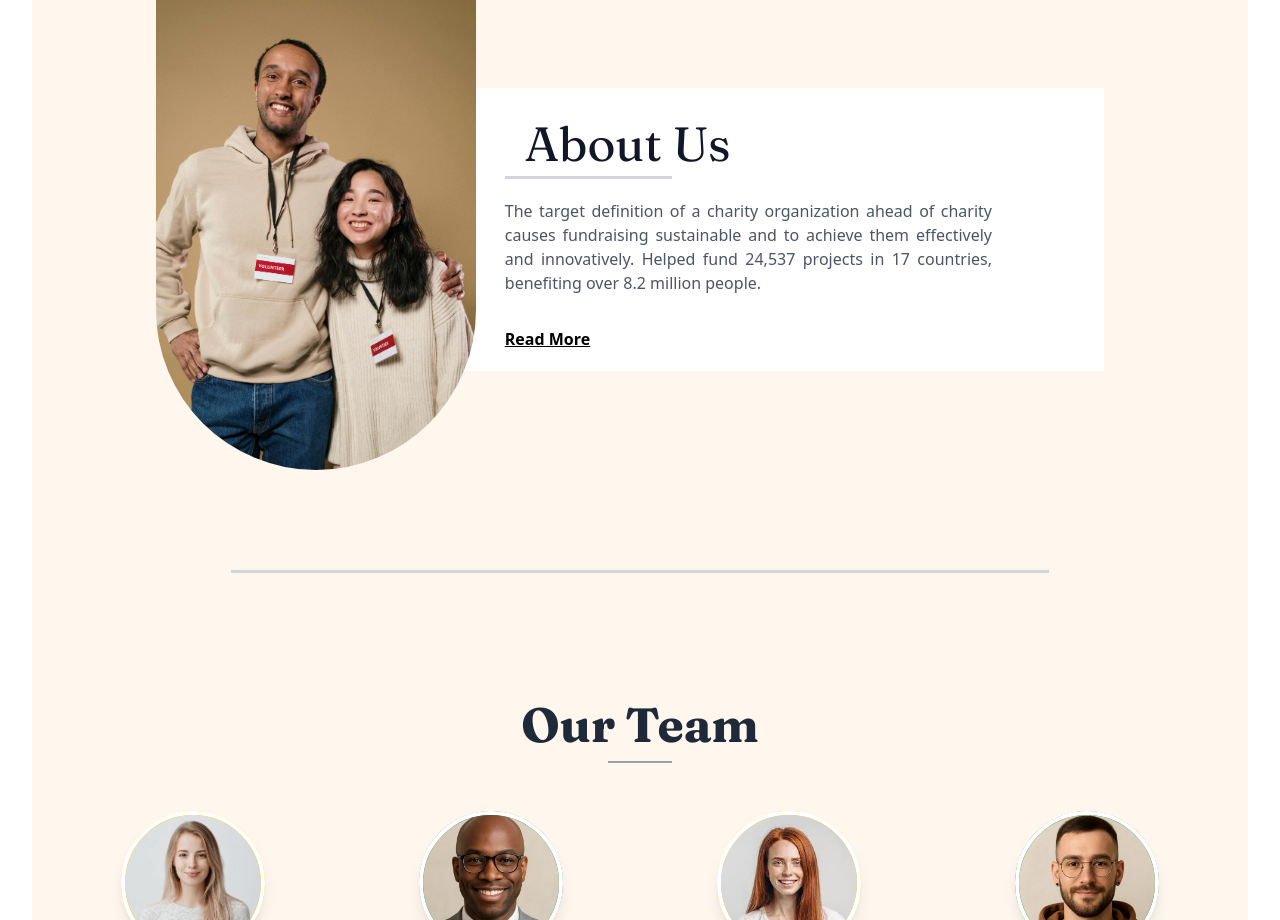
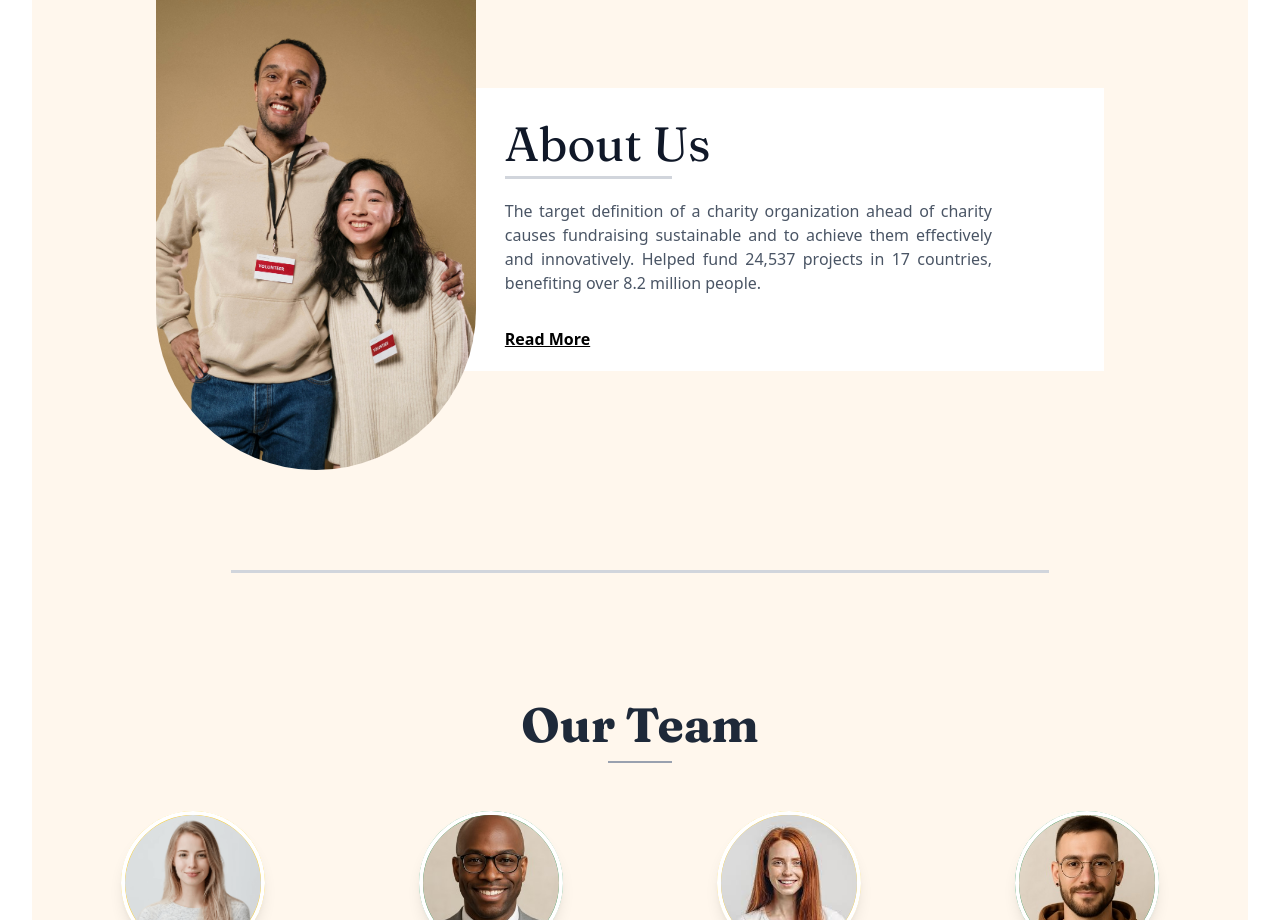
Before and after one commit to PanchoPereyra/TP_Final, a React (Vite) app: page / in a window 1280 px wide. Shown: the part 1980-2900 px from the top of the page. Built offline with nearby package versions, Linux system fonts and the light colour scheme.

Commit message:
Acomodé margen de h2

```diff
--- a/src/components/AboutUs.jsx
+++ b/src/components/AboutUs.jsx
@@ -15,7 +15,7 @@ function AboutUs() {
                     </div>
 
                     <div className="bg-white pl-3 pt-8 pr-8 text-justify w-3/4 mr-30">
-                        <h2 className="text-5xl text-gray-900 font-fraunces text-justify ml-30">About Us</h2>
+                        <h2 className="text-5xl text-gray-900 font-fraunces text-justify ml-25">About Us</h2>
                         <hr className="border-gray-300 w-[25%] border-t-3 mt-2 ml-25" ></hr>
                         <p className="text-gray-600 text-justify ml-25 pt-5 pb-8 pr-20">
                             The target definition of a charity organization ahead of
```
